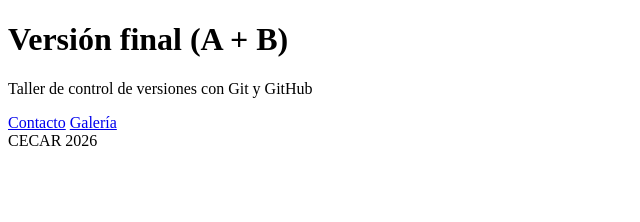
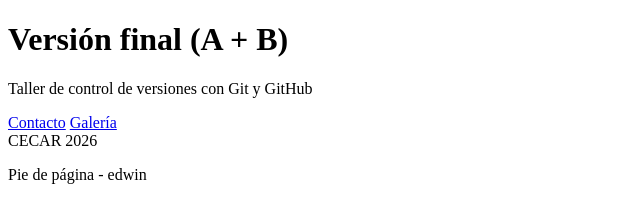
Before and after one commit to Jose-Pater294/taller-git-josepaternina, a plain HTML site: page index.html in a window 1280 px wide. Shown: the whole page, without its empty margins (0-640 px from the left). Drawn offline with Linux system fonts and the light colour scheme.

Commit message:
feat: agrega pie de página a index.html

```diff
--- a/index.html
+++ b/index.html
@@ -10,5 +10,6 @@
   <a href="contacto.html">Contacto</a>
   <a href="galeria.html">Galería</a>
   <footer>CECAR 2026</footer>
+  <footer><p>Pie de página - edwin</p></footer>
 </body>
 </html>
```
